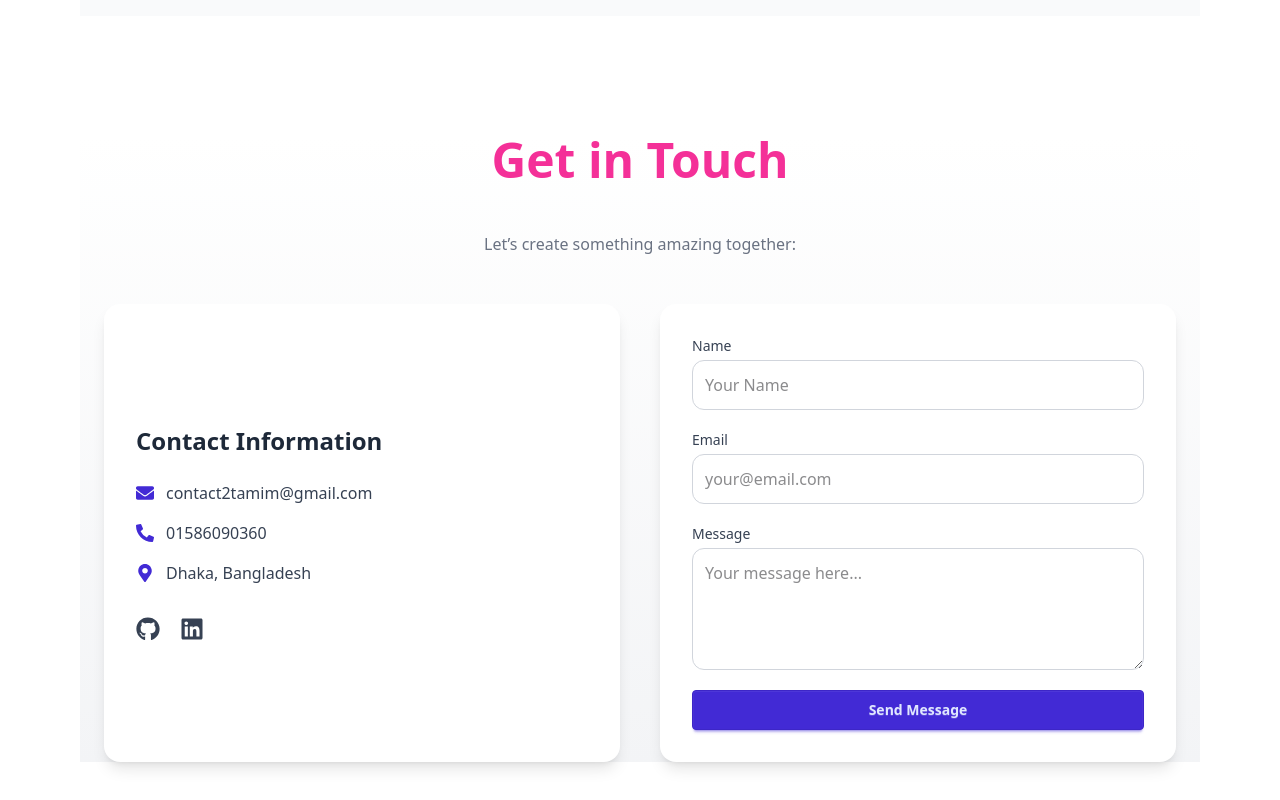
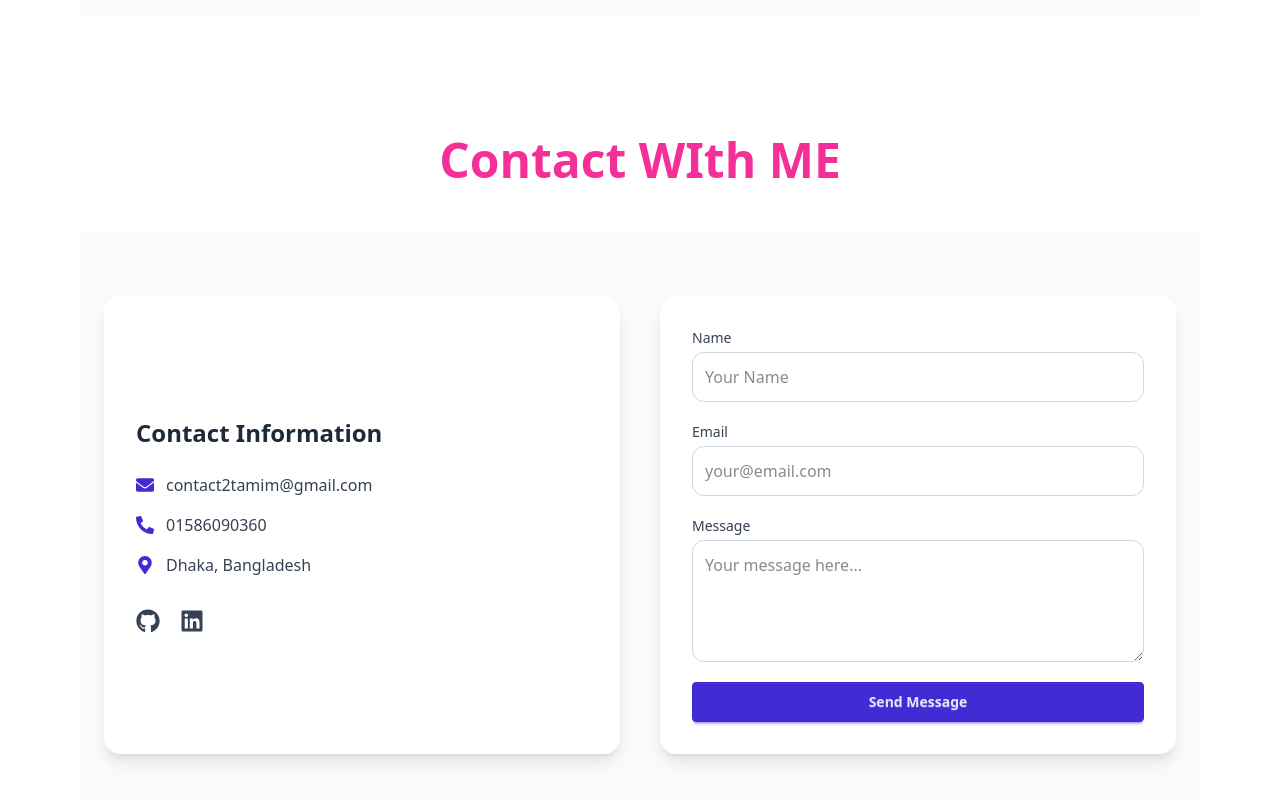
Before and after one commit to muhammad-tamim/protfolio, a React (Vite) app: page / in a window 1280 px wide. Shown: the part 5020-5820 px from the top of the page. Built offline with nearby package versions, Linux system fonts and the light colour scheme.

Commit message:
style(contactInfo): improve ui

```diff
--- a/src/components/Home/ContactInfo.jsx
+++ b/src/components/Home/ContactInfo.jsx
@@ -1,17 +1,18 @@
 import React from 'react';
 import { FaGithub, FaLinkedin, FaEnvelope, FaPhoneAlt, FaMapMarkerAlt } from "react-icons/fa";
 import Heading from '../Elements/Heading';
+import { Fade } from 'react-awesome-reveal';
 
 const ContactInfo = () => {
     return (
-        <section id="contact" className="relative  px-6 bg-gradient-to-b from-white to-gray-100">
-            <div className="max-w-6xl mx-auto">
+        <Fade duration={3000}>
+            <div id="contact">
+                <Heading title="Contact WIth ME"></Heading>
+                <section className="py-16 bg-gray-50 dark:bg-gray-900 dark:text-gray-100">
+                    <div className="max-w-6xl mx-auto px-6">
 
-                <div className="text-center mb-12">
-                    <Heading title="Get in Touch" />
-                    <p className="text-gray-500 mt-2">Let’s create something amazing together:</p>
-                </div>
-
+                        <div >
+                            <div>
                                 <div className="grid lg:grid-cols-2 gap-10">
                                     {/* Contact Info */}
                                     <div className="bg-white shadow-lg rounded-2xl p-8 flex flex-col justify-center">
@@ -33,11 +34,11 @@ const ContactInfo = () => {
 
                                         {/* Social Links */}
                                         <div className="flex gap-5 mt-8">
-                            <a href="https://github.com/yourusername" target="_blank" rel="noopener noreferrer"
+                                            <a href="https://github.com/muhammad-tamim" target="_blank" rel="noopener noreferrer"
                                                 className="text-gray-700 hover:text-primary transition text-2xl">
                                                 <FaGithub />
                                             </a>
-                            <a href="https://linkedin.com/in/yourusername" target="_blank" rel="noopener noreferrer"
+                                            <a href="https://linkedin.com/in/tamim-muhammad" target="_blank" rel="noopener noreferrer"
                                                 className="text-gray-700 hover:text-primary transition text-2xl">
                                                 <FaLinkedin />
                                             </a>
@@ -68,7 +69,11 @@ const ContactInfo = () => {
                                     </form>
                                 </div>
                             </div>
+                        </div>
+                    </div>
                 </section>
+            </div>
+        </Fade>
     );
 };
 
```
Lines whose indentation alone changed are shown as unchanged.
